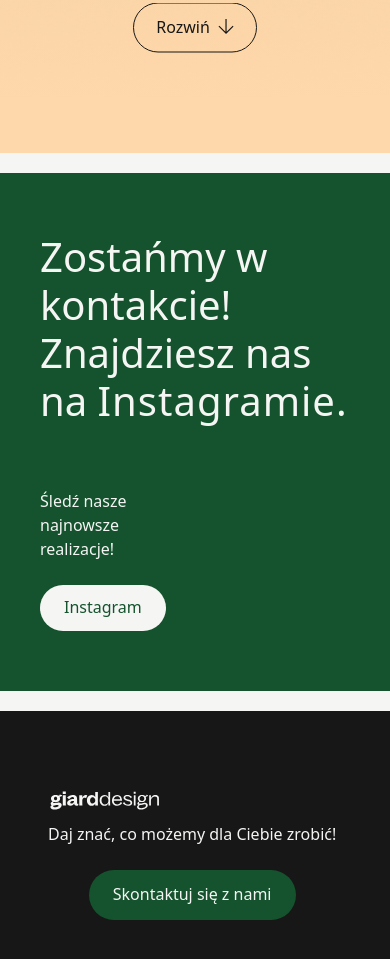
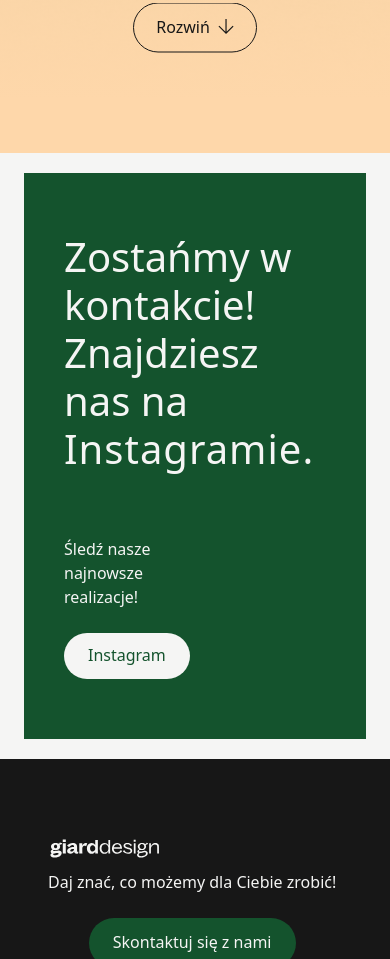
Before and after one commit to Dominika1708/giarddesign, a website: page index.html in a window 390 px wide. Shown: the part 8280-9239 px from the top of the page. Drawn offline with nearby package versions, Linux system fonts and the light colour scheme; files that its build step writes are made by us from their sources.

Commit message:
contact bugfix

```diff
--- a/index.html
+++ b/index.html
@@ -725,7 +725,7 @@
 
       <section
         id="kontakt"
-        class="py-[20px] bg-stone-100 flex-col items-center gap-2.5 flex md:py-[60px]"
+        class="py-[20px] px-6 bg-stone-100 flex-col items-center gap-2.5 flex md:py-[60px]"
       >
         <div
           class="px-[40px] py-[60px] md:px-[110px] md:py-[120px] bg-green-900 gap-16 md:flex"
```
